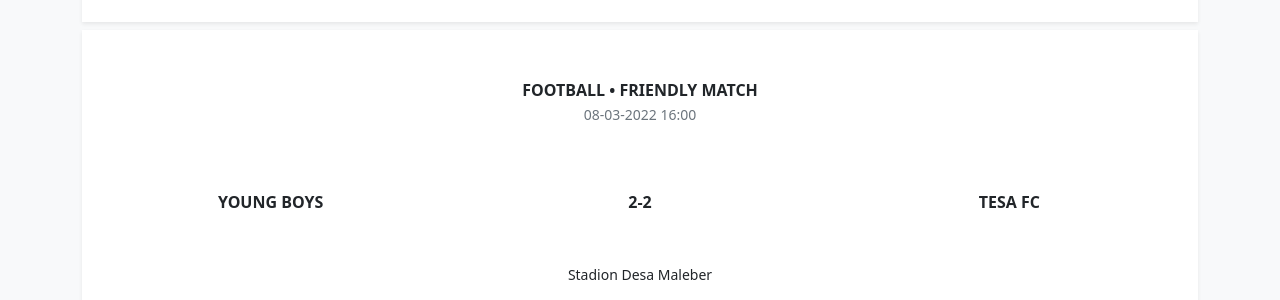
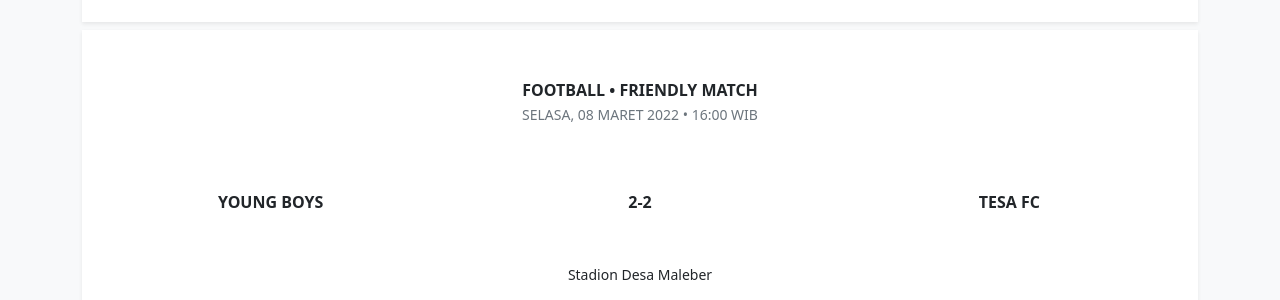
Before and after one commit to tesafc/www2, a Jekyll site: the page built from matches.html, in a window 1280 px wide. Shown: the part 1488-1788 px from the top of the page. Built offline with Jekyll 4.4.1, drawn with Linux system fonts in a browser that asks for light colours.

Commit message:
Update 08-03-2022.md

```diff
--- a/_matches/08-03-2022.md
+++ b/_matches/08-03-2022.md
@@ -8,7 +8,7 @@ away:
   logo: /assets/img/logo-1-new.svg
 competition: friendly match
 type: football
-kickoff: "08-03-2022 16:00"
+kickoff: "selasa, 08 maret 2022 • 16:00 wib"
 place: stadion desa maleber
 status: last match
 result: "2-2"
```
